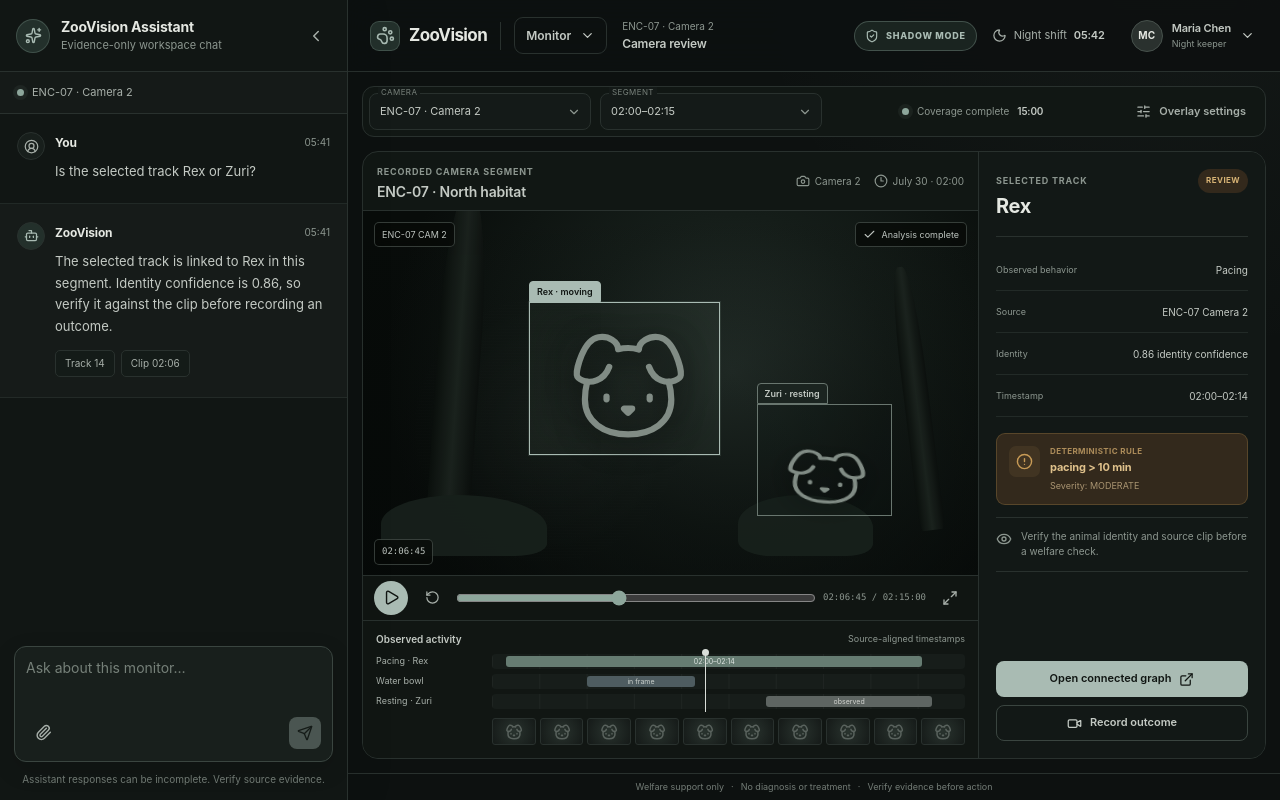
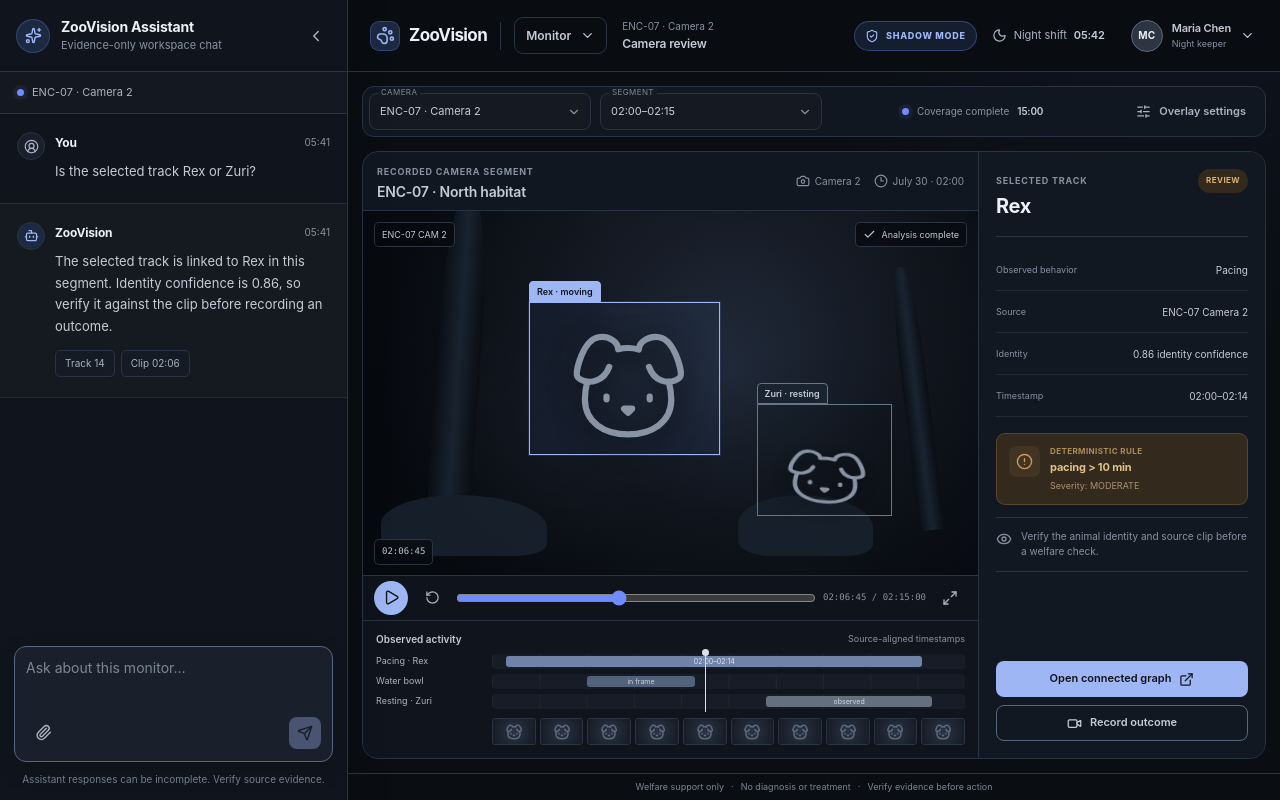
Before and after one commit to rishabhcli/ZooVision, a Next.js app: page /monitor in a window 1280 px wide. Built offline with nearby package versions, Linux system fonts and the light colour scheme.

Commit message:
Redesign ZooVision color system

```diff
--- a/app/globals.css
+++ b/app/globals.css
@@ -1,24 +1,24 @@
 @import "tailwindcss";
 
 :root {
-  --canvas: #0d1110;
-  --canvas-raised: #101513;
-  --panel: #141a18;
-  --panel-strong: #181f1c;
-  --panel-soft: #111714;
-  --border: #29312e;
-  --border-strong: #3a4540;
-  --text: #e5e8e2;
-  --text-soft: #c4cac4;
-  --muted: #8c968f;
-  --muted-strong: #a7afa9;
-  --accent: #8da69b;
-  --accent-strong: #a9bbb3;
-  --accent-soft: #23302b;
-  --accent-faint: #1a2420;
+  --canvas: #0a0d12;
+  --canvas-raised: #0f131a;
+  --panel: #141922;
+  --panel-strong: #1a202b;
+  --panel-soft: #111720;
+  --border: #2a3342;
+  --border-strong: #566781;
+  --text: #edf1f7;
+  --text-soft: #c5cbd6;
+  --muted: #8791a1;
+  --muted-strong: #aab3c1;
+  --accent: #6f8cff;
+  --accent-strong: #9eb6f3;
+  --accent-soft: #1d2940;
+  --accent-faint: #151e2e;
   --amber: #c89b56;
   --amber-soft: #33291c;
-  --blue-gray: #75858a;
+  --blue-gray: #73849c;
   --danger: #c87665;
   --shadow: 0 18px 48px rgba(0, 0, 0, 0.28);
   --radius-xs: 6px;
@@ -101,7 +101,7 @@ textarea {
   height: 100dvh;
   overflow: hidden;
   background:
-    radial-gradient(circle at 92% -10%, rgba(141, 166, 155, 0.06), transparent 30%),
+    radial-gradient(circle at 92% -10%, rgba(111, 140, 255, 0.06), transparent 30%),
     var(--canvas);
 }
 
@@ -113,7 +113,7 @@ textarea {
   flex-direction: column;
   height: 100dvh;
   overflow: hidden;
-  background: #111614;
+  background: #10151d;
   border-right: 1px solid var(--border);
   box-shadow: 12px 0 36px rgba(0, 0, 0, 0.08);
 }
@@ -136,7 +136,7 @@ textarea {
   height: 34px;
   color: var(--accent-strong);
   background: var(--accent-soft);
-  border: 1px solid rgba(141, 166, 155, 0.28);
+  border: 1px solid rgba(111, 140, 255, 0.28);
   border-radius: 50%;
 }
 
@@ -245,7 +245,7 @@ textarea {
   height: 7px;
   background: var(--accent);
   border-radius: 50%;
-  box-shadow: 0 0 0 4px rgba(141, 166, 155, 0.08);
+  box-shadow: 0 0 0 4px rgba(111, 140, 255, 0.08);
 }
 
 .message-list {
@@ -260,7 +260,7 @@ textarea {
   grid-template-columns: 28px minmax(0, 1fr);
   gap: 10px;
   padding: 18px 17px 20px;
-  border-bottom: 1px solid rgba(41, 49, 46, 0.7);
+  border-bottom: 1px solid rgba(42, 51, 66, 0.7);
 }
 
 .chat-message.assistant {
@@ -330,7 +330,7 @@ textarea {
   min-height: 27px;
   padding: 0 9px;
   color: var(--muted-strong);
-  background: #141b18;
+  background: #151b25;
   border: 1px solid var(--border);
   border-radius: 5px;
   font-size: 10px;
@@ -351,7 +351,7 @@ textarea {
 }
 
 .chat-composer:focus-within {
-  border-color: rgba(141, 166, 155, 0.65);
+  border-color: rgba(111, 140, 255, 0.65);
 }
 
 .chat-composer textarea {
@@ -365,7 +365,7 @@ textarea {
 }
 
 .chat-composer textarea::placeholder {
-  color: #768079;
+  color: #7c8795;
 }
 
 .composer-actions {
@@ -380,7 +380,7 @@ textarea {
   place-items: center;
   width: 32px;
   height: 32px;
-  color: #101512;
+  color: #0f141c;
   background: var(--accent-strong);
   border-radius: 8px;
 }
@@ -392,7 +392,7 @@ textarea {
 
 .chat-disclaimer {
   margin: -4px 16px 14px;
-  color: #6f7872;
+  color: #737d8c;
   font-size: 10px;
   text-align: center;
 }
@@ -411,7 +411,7 @@ textarea {
   justify-content: space-between;
   gap: 16px;
   padding: 0 18px 0 22px;
-  background: rgba(13, 17, 16, 0.88);
+  background: rgba(10, 13, 18, 0.88);
   border-bottom: 1px solid var(--border);
   backdrop-filter: blur(18px);
 }
@@ -513,7 +513,7 @@ textarea {
   z-index: 50;
   width: 220px;
   padding: 7px;
-  background: #171d1b;
+  background: #171d27;
   border: 1px solid var(--border-strong);
   border-radius: var(--radius-md);
   box-shadow: var(--shadow);
@@ -557,7 +557,7 @@ textarea {
 .dropdown-menu > button:hover,
 .dropdown-menu > button.active {
   color: var(--text);
-  background: rgba(141, 166, 155, 0.09);
+  background: rgba(111, 140, 255, 0.09);
 }
 
 .menu-check {
@@ -580,7 +580,7 @@ textarea {
   padding: 0 10px;
   color: var(--accent-strong);
   background: var(--accent-faint);
-  border: 1px solid rgba(141, 166, 155, 0.35);
+  border: 1px solid rgba(111, 140, 255, 0.35);
   border-radius: 999px;
   font-size: 9px;
   font-weight: 760;
@@ -613,8 +613,8 @@ textarea {
   width: 32px;
   height: 32px;
   color: var(--text);
-  background: #2a312e;
-  border: 1px solid #47514c;
+  background: #2d3542;
+  border: 1px solid #5a6880;
   border-radius: 50%;
   font-size: 10px;
   font-weight: 700;
@@ -677,7 +677,7 @@ textarea {
   align-items: center;
   justify-content: center;
   gap: 7px;
-  color: #737c76;
+  color: #7c8592;
   background: var(--canvas);
   border-top: 1px solid var(--border);
   font-size: 9px;
@@ -725,7 +725,7 @@ textarea {
   top: -7px;
   left: 8px;
   padding: 0 3px;
-  color: #78817b;
+  color: #7f8997;
   background: var(--panel);
   font-size: 8px;
   letter-spacing: 0.05em;
@@ -769,7 +769,7 @@ textarea {
 }
 
 .search-control input::placeholder {
-  color: #737b76;
+  color: #7c8592;
 }
 
 .coverage-readout {
@@ -818,12 +818,12 @@ textarea {
 }
 
 .primary-button {
-  color: #101512;
+  color: #0f141c;
   background: var(--accent-strong);
 }
 
 .primary-button:hover {
-  background: #bac9c2;
+  background: #c0cad8;
 }
 
 .secondary-button {
@@ -909,8 +909,8 @@ textarea {
   flex: 1;
   overflow: hidden;
   background:
-    linear-gradient(180deg, transparent 0%, rgba(5, 8, 7, 0.5) 100%),
-    radial-gradient(circle at 60% 44%, #26312c 0%, #151d19 37%, #080c0a 82%);
+    linear-gradient(180deg, transparent 0%, rgba(5, 8, 13, 0.5) 100%),
+    radial-gradient(circle at 60% 44%, #273244 0%, #161c26 37%, #070a0f 82%);
 }
 
 .camera-noise {
@@ -924,7 +924,7 @@ textarea {
       transparent 2px,
       rgba(255, 255, 255, 0.025) 3px
     ),
-    radial-gradient(circle at 30% 60%, rgba(200, 220, 207, 0.12), transparent 28%);
+    radial-gradient(circle at 30% 60%, rgba(158, 182, 243, 0.12), transparent 28%);
   pointer-events: none;
 }
 
@@ -939,7 +939,7 @@ textarea {
   bottom: 12%;
   width: 7%;
   height: 93%;
-  background: linear-gradient(90deg, #0b100d, #1c241f, #0b0f0d);
+  background: linear-gradient(90deg, #0b0f16, #1b2633, #0a0d13);
   border-radius: 40% 45% 10% 12%;
   transform: rotate(4deg);
 }
@@ -959,7 +959,7 @@ textarea {
   position: absolute;
   bottom: 5%;
   height: 17%;
-  background: #18211c;
+  background: #18212d;
   border-radius: 48% 55% 20% 25%;
 }
 
@@ -976,9 +976,9 @@ textarea {
 .track-box {
   position: absolute;
   padding: 0;
-  color: #afbab3;
-  background: rgba(11, 16, 13, 0.08);
-  border: 1px solid #69766f;
+  color: #b7c0cc;
+  background: rgba(11, 15, 22, 0.08);
+  border: 1px solid #68768b;
   transition:
     border-color 140ms ease,
     background 140ms ease,
@@ -987,12 +987,12 @@ textarea {
 
 .track-box:hover,
 .track-box.selected {
-  color: #cbd6cf;
-  background: rgba(141, 166, 155, 0.04);
+  color: #cbd5e3;
+  background: rgba(111, 140, 255, 0.04);
   border-color: var(--accent-strong);
   box-shadow:
-    0 0 0 1px rgba(141, 166, 155, 0.16),
-    inset 0 0 50px rgba(141, 166, 155, 0.04);
+    0 0 0 1px rgba(111, 140, 255, 0.16),
+    inset 0 0 50px rgba(111, 140, 255, 0.04);
 }
 
 .track-box.rex {
@@ -1015,22 +1015,22 @@ textarea {
   left: -1px;
   padding: 3px 7px;
   color: var(--text-soft);
-  background: #1b2420;
-  border: 1px solid #69766f;
+  background: #1a2431;
+  border: 1px solid #68768b;
   border-radius: 4px 4px 0 0;
   font-size: 9px;
   font-weight: 630;
 }
 
 .track-box.selected .track-label {
-  color: #101512;
+  color: #0f141c;
   background: var(--accent-strong);
   border-color: var(--accent-strong);
 }
 
 .animal-shape {
   position: absolute;
-  color: #818c85;
+  color: #8894a4;
   filter: drop-shadow(0 8px 13px rgba(0, 0, 0, 0.6));
 }
 
@@ -1054,9 +1054,9 @@ textarea {
 .camera-timecode {
   position: absolute;
   padding: 5px 7px;
-  color: #bdc4bf;
-  background: rgba(7, 10, 8, 0.74);
-  border: 1px solid rgba(130, 145, 136, 0.38);
+  color: #c0c8d3;
+  background: rgba(7, 10, 15, 0.74);
+  border: 1px solid rgba(104, 118, 139, 0.38);
   border-radius: 5px;
   font-size: 9px;
   backdrop-filter: blur(7px);
@@ -1087,7 +1087,7 @@ textarea {
   align-items: center;
   gap: 7px;
   padding: 0 11px;
-  background: #101512;
+  background: #0f141c;
   border-top: 1px solid var(--border);
   border-bottom: 1px solid var(--border);
 }
@@ -1097,7 +1097,7 @@ textarea {
   place-items: center;
   width: 34px;
   height: 34px;
-  color: #111613;
+  color: #10151d;
   background: var(--accent-strong);
   border-radius: 50%;
 }
@@ -1117,7 +1117,7 @@ textarea {
 
 .observation-timeline {
   padding: 11px 13px 13px;
-  background: #111613;
+  background: #10151d;
 }
 
 .timeline-head {
@@ -1155,7 +1155,7 @@ textarea {
   height: 15px;
   background:
     linear-gradient(90deg, rgba(255, 255, 255, 0.035) 1px, transparent 1px),
-    #171d1a;
+    #171d27;
   background-size: 10% 100%;
   border-radius: 4px;
 }
@@ -1174,18 +1174,18 @@ textarea {
 }
 
 .timeline-block.pacing {
-  color: #dde5e0;
-  background: #667c72;
+  color: #e0e6ef;
+  background: #6f83a9;
 }
 
 .timeline-block.neutral {
-  color: #c9cfcb;
-  background: #4e5c60;
+  color: #cbd1db;
+  background: #52627a;
 }
 
 .timeline-block.resting {
-  color: #d1d3cf;
-  background: #5e6562;
+  color: #d3d7df;
+  background: #666f7d;
 }
 
 .timeline-playhead {
@@ -1193,7 +1193,7 @@ textarea {
   top: -3px;
   bottom: -3px;
   width: 1px;
-  background: #d9ded9;
+  background: #dbe1ea;
   pointer-events: none;
 }
 
@@ -1204,7 +1204,7 @@ textarea {
   width: 7px;
   height: 7px;
   content: "";
-  background: #d9ded9;
+  background: #dbe1ea;
   border-radius: 50%;
 }
 
@@ -1220,9 +1220,9 @@ textarea {
   display: grid;
   height: 27px;
   place-items: center;
-  color: #59625d;
+  color: #5f6a7c;
   background:
-    radial-gradient(circle, #29332e, #151a18);
+    radial-gradient(circle, #2a3445, #151a23);
   border: 1px solid var(--border);
   border-radius: 3px;
 }
@@ -1232,7 +1232,7 @@ textarea {
   min-width: 0;
   flex-direction: column;
   padding: 17px;
-  background: #121816;
+  background: #121821;
 }
 
 .drawer-heading {
@@ -1288,7 +1288,7 @@ textarea {
   justify-content: space-between;
   gap: 12px;
   min-height: 42px;
-  border-bottom: 1px solid rgba(41, 49, 46, 0.72);
+  border-bottom: 1px solid rgba(42, 51, 66, 0.72);
 }
 
 .evidence-definition-list dt,
@@ -1399,7 +1399,7 @@ textarea {
   flex: 1;
   flex-direction: column;
   overflow: hidden;
-  background: #101512;
+  background: #0f141c;
   border: 1px solid var(--border);
   border-radius: var(--radius-lg);
 }
@@ -1451,12 +1451,12 @@ textarea {
 
 .legend-dot.evidence,
 .inspector-kind.evidence {
-  background: #a8aea9;
+  background: #aeb6c2;
 }
 
 .legend-dot.context,
 .inspector-kind.context {
-  background: #777f83;
+  background: #7d8798;
 }
 
 .legend-dot.review,
@@ -1470,7 +1470,7 @@ textarea {
   gap: 7px;
   min-height: 34px;
   padding: 0 15px;
-  color: #7f8882;
+  color: #8791a1;
   background: rgba(255, 255, 255, 0.012);
   border-bottom: 1px solid var(--border);
   font-size: 9px;
@@ -1509,7 +1509,7 @@ textarea {
   background:
     linear-gradient(rgba(255, 255, 255, 0.017) 1px, transparent 1px),
     linear-gradient(90deg, rgba(255, 255, 255, 0.017) 1px, transparent 1px),
-    radial-gradient(circle at 40% 50%, #19211e, #0d1210 70%);
+    radial-gradient(circle at 40% 50%, #19222e, #0c1017 70%);
   background-size:
     35px 35px,
     35px 35px,
@@ -1534,7 +1534,7 @@ textarea {
   gap: 7px;
   padding: 6px 8px;
   color: var(--muted);
-  background: rgba(15, 20, 17, 0.82);
+  background: rgba(15, 19, 26, 0.82);
   border: 1px solid var(--border);
   border-radius: 6px;
   font-size: 8px;
@@ -1549,7 +1549,7 @@ textarea {
   display: flex;
   gap: 4px;
   padding: 4px;
-  background: rgba(15, 20, 17, 0.88);
+  background: rgba(15, 19, 26, 0.88);
   border: 1px solid var(--border);
   border-radius: 8px;
   backdrop-filter: blur(8px);
@@ -1577,7 +1577,7 @@ textarea {
   bottom: 0;
   width: 284px;
   padding: 16px;
-  background: rgba(18, 24, 21, 0.96);
+  background: rgba(18, 24, 33, 0.96);
   border-left: 1px solid var(--border);
   backdrop-filter: blur(12px);
 }
@@ -1767,7 +1767,7 @@ textarea {
 
 .activity-row:hover,
 .activity-row.selected {
-  background: rgba(141, 166, 155, 0.055);
+  background: rgba(111, 140, 255, 0.055);
 }
 
 .activity-row.selected {
@@ -1784,10 +1784,10 @@ textarea {
   display: inline-block;
   width: 8px;
   height: 8px;
-  background: #8c9690;
+  background: #8f99a8;
   border: 2px solid var(--panel-soft);
   border-radius: 50%;
-  box-shadow: 0 0 0 1px #8c9690;
+  box-shadow: 0 0 0 1px #8f99a8;
 }
 
 .activity-marker.rule {
@@ -1829,7 +1829,7 @@ textarea {
 }
 
 .activity-source {
-  color: #737d77;
+  color: #7d8694;
   font-size: 8px;
 }
 
@@ -1858,7 +1858,7 @@ textarea {
 .animal-table-row {
   min-height: 51px;
   color: var(--text-soft);
-  border-bottom: 1px solid rgba(41, 49, 46, 0.65);
+  border-bottom: 1px solid rgba(42, 51, 66, 0.65);
   font-size: 9px;
 }
 
@@ -1889,7 +1889,7 @@ textarea {
   place-items: center;
   color: var(--accent-strong);
   background: var(--accent-faint);
-  border: 1px solid rgba(141, 166, 155, 0.2);
+  border: 1px solid rgba(111, 140, 255, 0.2);
   border-radius: 50%;
   font-size: 9px;
   font-weight: 700;
@@ -1897,7 +1897,7 @@ textarea {
 
 .delta-value,
 .comparison-value {
-  color: #bdc8c1;
+  color: #c3cbd6;
   font-weight: 650;
 }
 
@@ -1938,7 +1938,7 @@ textarea {
 .bar i {
   display: block;
   padding-left: 5px;
-  color: #e0e5e1;
+  color: #e3e8ef;
   font-size: 7px;
   font-style: normal;
   line-height: 12px;
@@ -1946,11 +1946,11 @@ textarea {
 }
 
 .bar.tonight {
-  background: #6d8379;
+  background: #7188b5;
 }
 
 .bar.baseline {
-  background: #4a5350;
+  background: #505c70;
 }
 
 .chart-legend {
@@ -1975,11 +1975,11 @@ textarea {
 }
 
 .chart-legend i.tonight {
-  background: #6d8379;
+  background: #7188b5;
 }
 
 .chart-legend i.baseline {
-  background: #4a5350;
+  background: #505c70;
 }
 
 .selected-evidence-section {
@@ -1996,7 +1996,7 @@ textarea {
 
 .selected-evidence-grid div {
   padding: 9px 0;
-  border-bottom: 1px solid rgba(41, 49, 46, 0.65);
+  border-bottom: 1px solid rgba(42, 51, 66, 0.65);
 }
 
 .selected-evidence-grid dt {
@@ -2044,9 +2044,9 @@ textarea {
   display: grid;
   height: 48px;
   place-items: center;
-  color: #76827b;
+  color: #7e8999;
   background:
-    radial-gradient(circle at 50% 40%, #344039, #171d1a 72%);
+    radial-gradient(circle at 50% 40%, #344157, #171d27 72%);
 }
 
 .clip-strip small {
@@ -2079,7 +2079,7 @@ textarea {
   max-width: 420px;
   padding: 11px 13px;
   color: var(--text-soft);
-  background: #1b2420;
+  background: #1a2431;
   border: 1px solid var(--border-strong);
   border-radius: var(--radius-sm);
   box-shadow: var(--shadow);
@@ -2099,14 +2099,14 @@ textarea {
   display: grid;
   place-items: center;
   padding: 20px;
-  background: rgba(3, 5, 4, 0.68);
+  background: rgba(3, 5, 9, 0.68);
   backdrop-filter: blur(7px);
 }
 
 .settings-modal {
   width: min(440px, 100%);
   padding: 18px;
-  background: #171d1b;
+  background: #171d27;
   border: 1px solid var(--border-strong);
   border-radius: var(--radius-lg);
   box-shadow: var(--shadow);
```
Also changed, not shown: app/components/webgl-graph.tsx (+11 -11 lines), public/og.png.
